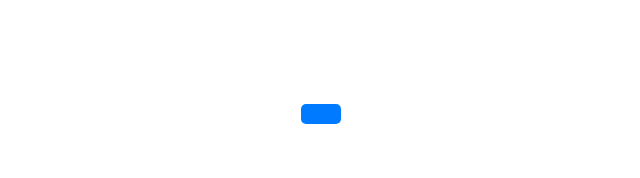
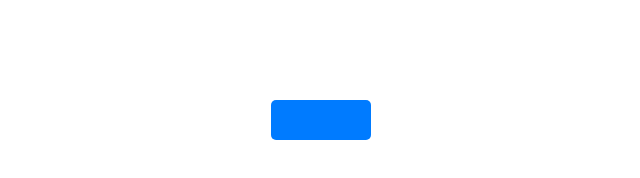
Before and after one commit to rouriGit/hoverTest, a plain HTML site: page index.html in a window 1280 px wide. Shown: the whole page, without its empty margins (319-959 px from the left). Drawn offline with Linux system fonts and the light colour scheme.

Commit message:
Update style.css

```diff
--- a/style.css
+++ b/style.css
@@ -4,7 +4,7 @@
 }
 
 .button {
-    padding: 10px 20px;
+    padding: 20px 50px;
     background-color: #007bff;
     color: #fff;
     border: none;
```
